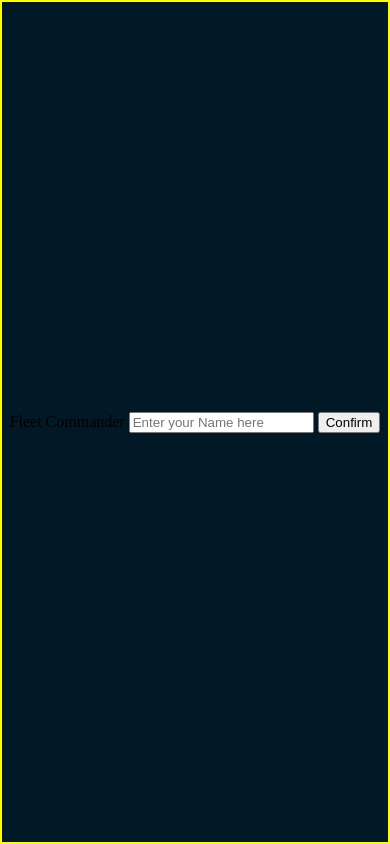
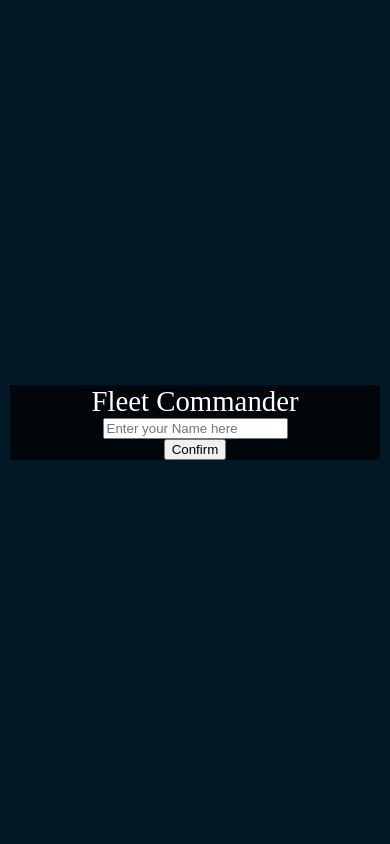
Before and after one commit to vaseemGit7/battleship, a website built with webpack: page dist/index.html in a window 390 px wide. Built offline with nearby package versions, Linux system fonts and the light colour scheme.

Commit message:
feat: style responsive player input container

```diff
--- a/src/style.css
+++ b/src/style.css
@@ -16,9 +16,20 @@ body {
 }
 
 .game-intro-section {
-  border: 2px solid yellow;
   height: 100dvh;
   display: flex;
   justify-content: center;
   align-items: center;
 }
+
+.player-name-container {
+  width: 95%;
+  max-width: 480px;
+  display: flex;
+  flex-direction: column;
+  justify-content: center;
+  align-items: center;
+  font-size: 1.8rem;
+  color: #ffffff;
+  background-color: rgba(0, 0, 0, 0.75);
+}
```
